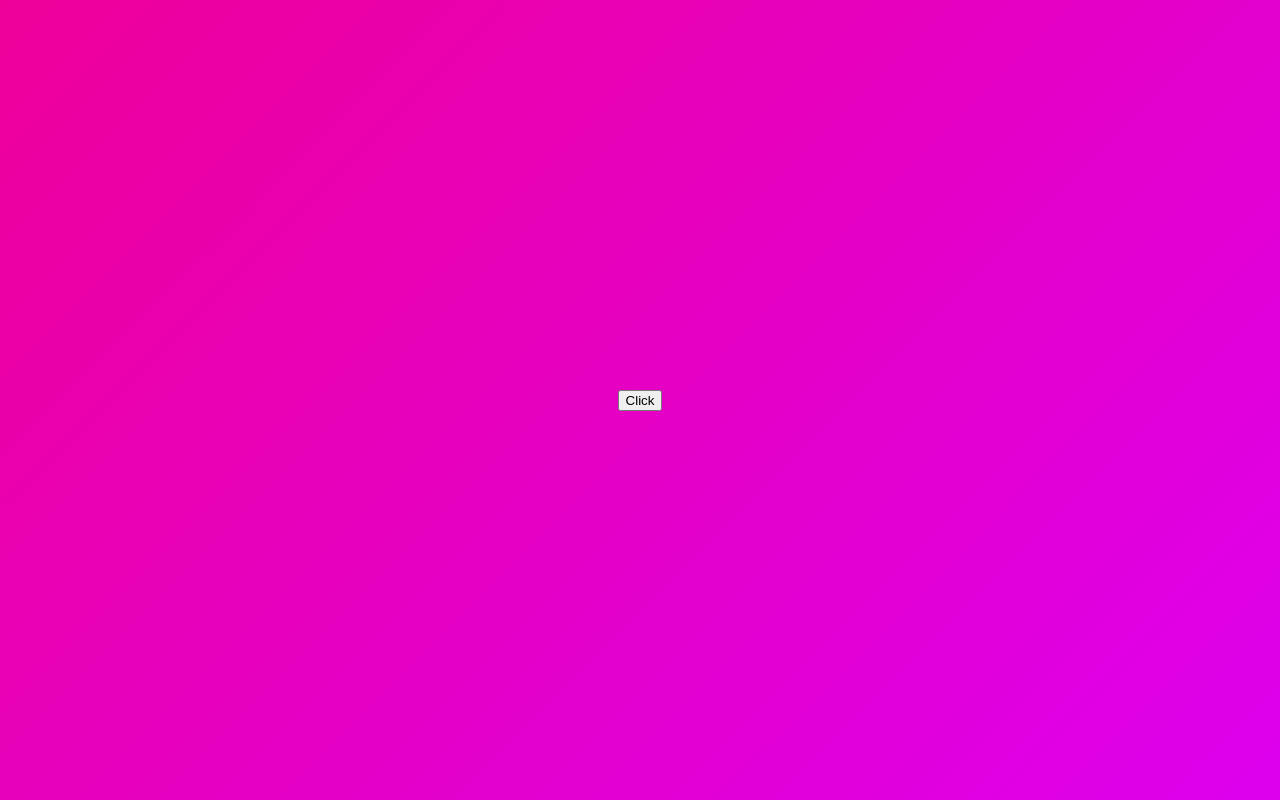
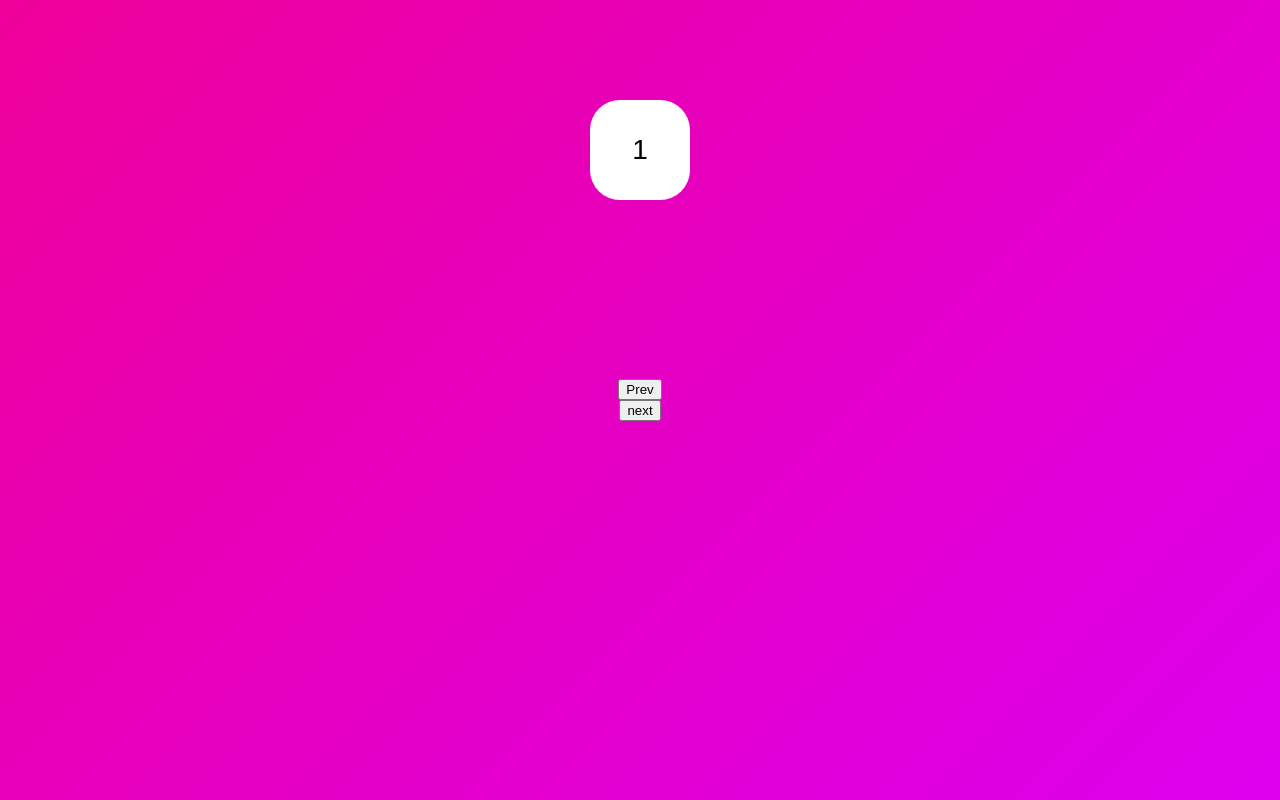
Before and after one commit to vanessa-kim/react-framer-motion, a React (Create React App) app: page / in a window 1280 px wide. Built offline with nearby package versions, Linux system fonts and the light colour scheme.

Commit message:
[FM] make slider using animatePresence

```diff
--- a/src/App.tsx
+++ b/src/App.tsx
@@ -71,60 +71,82 @@
 `;
 
 const Wrapper = styled(motion.div)`
-  position: relative;
   display: flex;
   height: 100vh;
   width: 100vw;
   justify-content: center;
   align-items: center;
+  background:linear-gradient(135deg, rgba(238, 0, 153), rgba(221, 0, 238));
   flex-direction: column;
-  background:linear-gradient(135deg, rgba(238, 0, 153), rgba(221, 0, 238));
 `;
 
 const Box = styled(motion.div)`
   position: absolute;
   top: 100px;
-  width: 200px;
-  height: 200px;
+  display: flex;
+  justify-content: center;
+  align-items: center;
+  font-size: 28px;
+  width: 100px;
+  height: 100px;
   background-color: white;
   border-radius: 30px;
   box-shadow: 0, 0, 15px, rgba(0, 0, 0, 0.2);
 `;
 
-const boxVariants = {
-  initial: {
+const box = {
+  entry: (isBack: boolean) => ({
+      x: isBack ? -500 : 500,
       opacity: 0,
       scale: 0,
-  },
-  visible: {
+  }),
+  center: {
+    x: 0,
     opacity: 1,
     scale: 1,
-    rotateZ: 360,
+    transition: {
+      duration: 0.3,
     },
-  leaving: {
+  },
+  exit: (isBack: boolean) => ({
+    x: isBack ? 500 : -500,
     opacity: 0,
     scale: 0,
-    y: 50,
-  }
+    transition: {
+      duration: 0.3,
+    },
+  }),
 }
 
 function App() {
-  const [showing, setShowing] = useState(false);
-  const toggleShowing = () => setShowing((prev) => !prev);
+  const [visible, setVisible] = useState(1);
+  const [isBack, setIsBack] = useState(false);
+  const nextPlease = () =>{
+    setIsBack(false);
+    setVisible(prev => prev === 10 ? 10 : prev + 1);
+  }
+  const prevPlease = () => {
+    setIsBack(true);
+    setVisible(prev => prev === 1?  1 : prev - 1)
+  };
   return (
     <>
       <GlobalStyle />
       <Wrapper>
-        <button onClick={toggleShowing}>Click</button>
-        <AnimatePresence>
-          {showing ?
+        <AnimatePresence exitBeforeEnter custom={isBack}>
           <Box
-              variants={boxVariants}
-              initial="initial"
-              animate="visible"
-              exit="leaving"
-            /> : null}
+            custom={isBack}
+            variants={box}
+            initial="entry"
+            animate="center"
+            exit="exit"
+            key={visible}
+          >
+            {visible}
+          </Box>
         </AnimatePresence>
+        <button onClick={prevPlease}>Prev</button>
+        <button onClick={nextPlease}>next</button>
       </Wrapper>
     </>
   );
```
Lines whose indentation alone changed are shown as unchanged.
